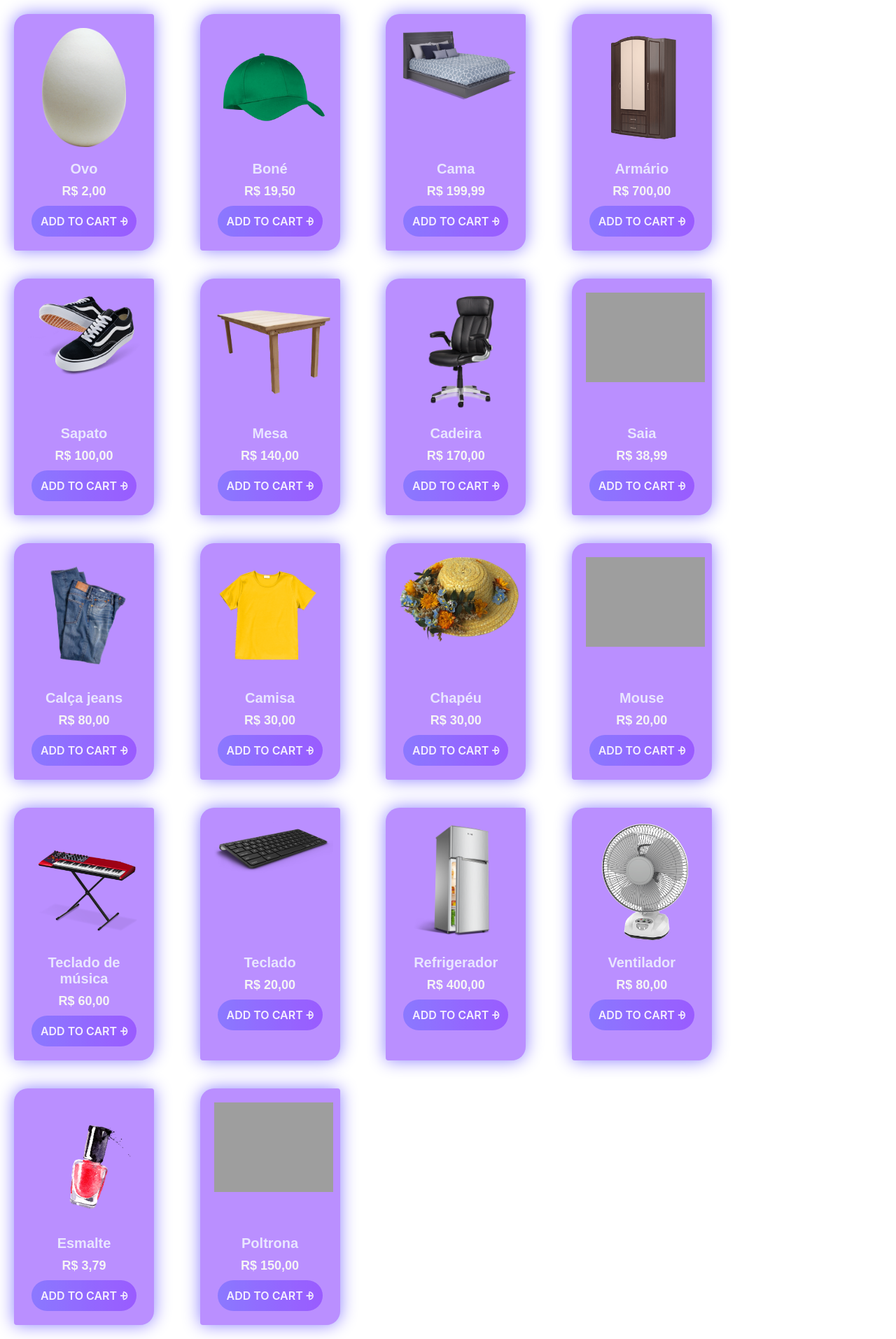
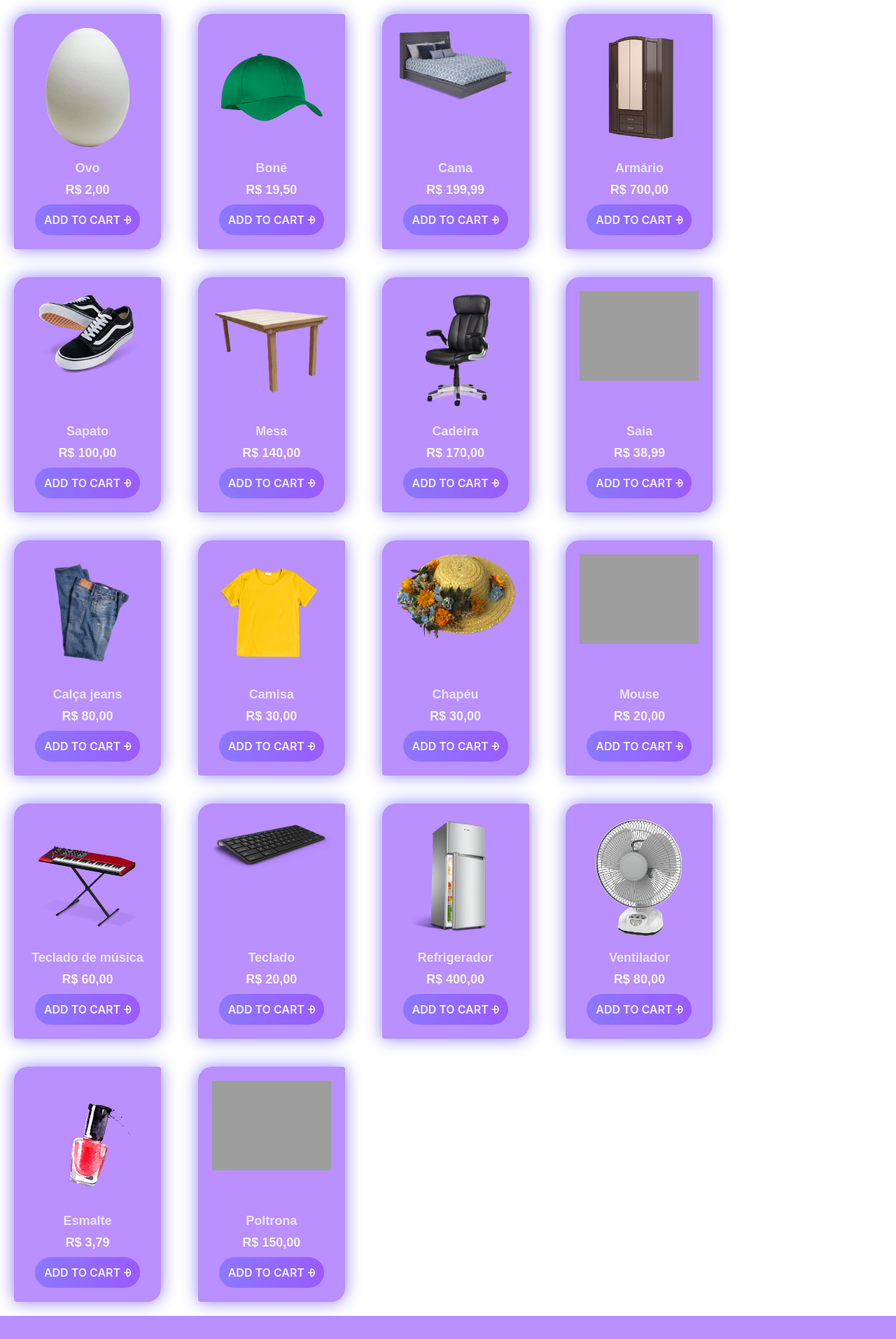
Before and after one commit to marble-zone/Lojas-brasileiranas, a PHP site: page /home.html in a window 1280 px wide. Shown: the whole page at 70% size. After the commit the page ends 1880 px from the top, so only its background shows below. Run offline with PHP 8.4, Linux system fonts and the light colour scheme; grey boxes are pictures that could not be loaded.

Commit message:
Umas bestera ai

```diff
--- a/css/home.css
+++ b/css/home.css
@@ -6,13 +6,13 @@
 
 h3 {
     color: rgb(233, 230, 255);
-    font-size: 20px;
+    font-size: 18px;
 }
 
 .flex-container {
     display: flex;
     flex-wrap: wrap;
-    gap: 2%;
+    gap: 1%;
 }
 
 .flex-container>div {
@@ -32,7 +32,7 @@ h3 {
     display: flex;
     flex-direction: column;
     gap: 10px;
-    width: 160px;
+    width: 170px;
 }
 
 .price {
--- a/css/main.css
+++ b/css/main.css
@@ -133,7 +133,7 @@ footer {
 #divheader {
     display: flex;
     flex-direction: row;
-    gap: 55%;
+    gap: 57.7%;
     margin-left: 20px;
 }
 
```
